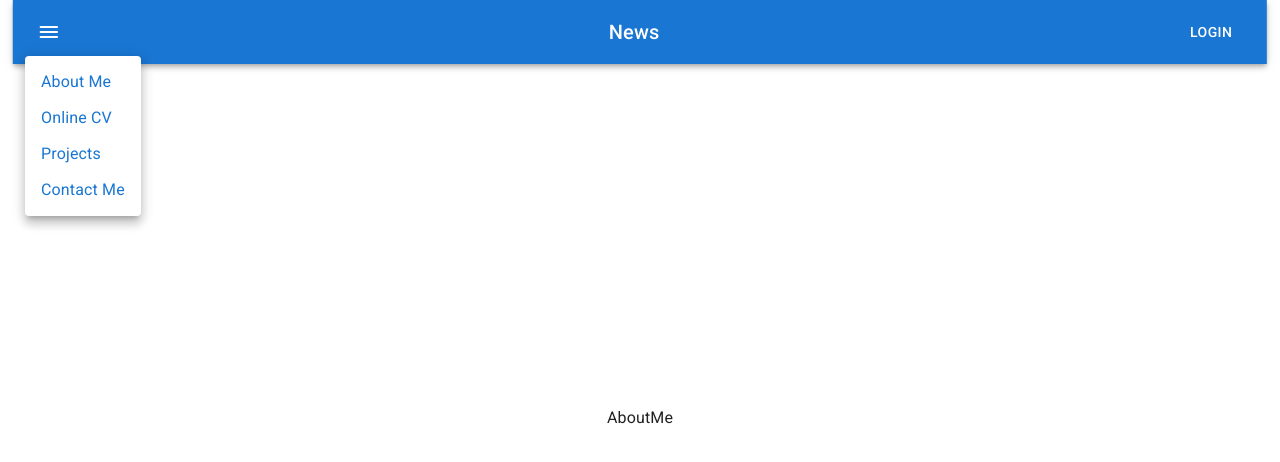
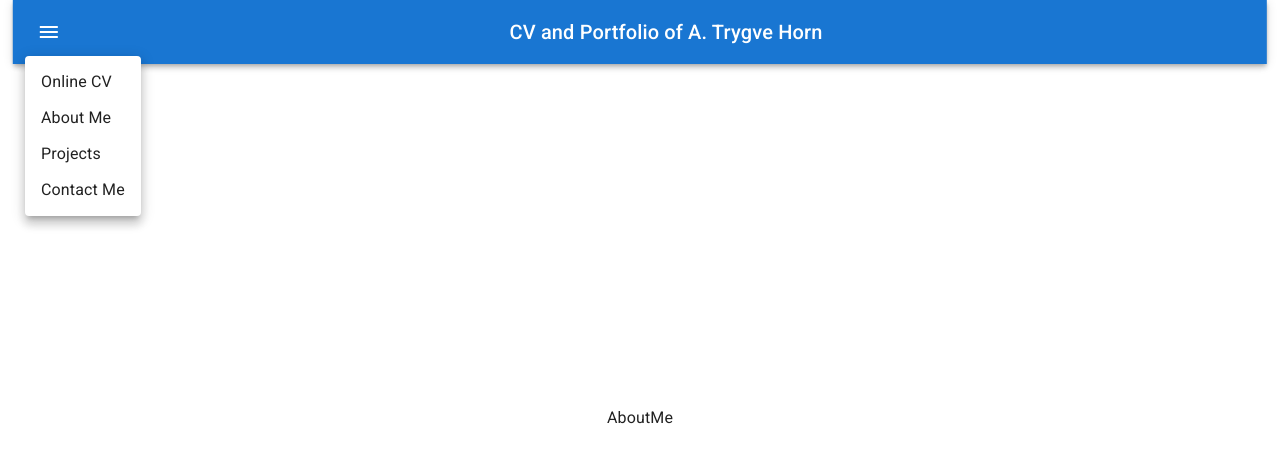
Before and after one commit to Thorn5/Trygve-Horn-Portfolio, a React (Vite) app: page / in a window 1280 px wide. Both pictures are taken after a click on the button "menu". Shown: the top 462 px of the page. Built offline with nearby package versions, Linux system fonts and the light colour scheme.

Commit message:
SnapShot

```diff
--- a/src/assets/PortFolioTheme.jsx
+++ b/src/assets/PortFolioTheme.jsx
@@ -5,9 +5,6 @@ export const HeaderBar = createTheme({
   components: { // fixes body text underrunning app-bar
     MuiToolbar: { styleOverrides: { dense: { height: 36, minHeight: 36 } } },
   },
-  // palette: {
-  //   mode: 'light',
-  // },
   // typography: {
   //   fontFamily: '"Red Hat Display", "Roboto", "Helvetica", "Arial", "sans-serif"',
   // },
--- a/src/components/BodyContent.jsx
+++ b/src/components/BodyContent.jsx
@@ -1,26 +1,15 @@
 // BodyContent.jsx (!BodyArea.jsx)
 import CssBaseline from "@mui/material/CssBaseline";
 import Box from "@mui/material/Box";
-import Container from "@mui/material/Container";
 import { AboutMe } from "./Pages/AboutMe";
 
 export const BodyContent = () => {
   return (
     <>
       <CssBaseline />
-      <Container
-      maxWidth="sm"
-      >
-        <Box
-          sx={{
-            height: "100vh",
-          }}
-        >
-          <>
-            <AboutMe />
-          </>
-        </Box>
-      </Container>
+      <Box sx={{ height: "100vh" }}>
+        <AboutMe />
+      </Box>
     </>
   );
 };
--- a/src/components/HeaderAppBar.jsx
+++ b/src/components/HeaderAppBar.jsx
@@ -1,123 +1,121 @@
+// // HeaderAppBar.jsx Obselete Version
+// import * as React from "react";
+// import MenuIcon from "@mui/icons-material/Menu";
+// import { AppBar, Toolbar, Button, IconButton, Typography, CssBaseline, Box, Menu, MenuItem, Link, } from "@mui/material";
+
+// const pages = ["About Me", "Online CV", "Projects", "Contact Me"];
+
+// const NavItem = ({ page, onClick }) => {
+//     return (
+//       <MenuItem key={page} onClick={() => {
+//         onClick();
+//         // Update the BodyContent component
+//         dispatch({ type: 'NAVIGATE_TO', page: page });
+//       }}>
+//         <Link
+//           to={"/" + page.replace(/\s/g, "").toLowerCase()}
+//           underline="hover"
+//           className="nav-link"
+//         >
+//           {page}
+//         </Link>
+//       </MenuItem>
+//     );
+//   };
+
+// export const HeaderAppBar = () => {
+//     const [anchorElNav, setAnchorElNav] = React.useState(null);
+//     const handleOpenNavMenu = (event) => {
+//         setAnchorElNav(event.currentTarget);
+//     };
+
+//     const handleCloseNavMenu = () => {
+//         setAnchorElNav(null);
+//     };
+
+//     return (
+//         <>
+//             <>
+//                 <CssBaseline />
+//                 <Box sx={{ flexGrow: 1 }}>
+//                     <AppBar position="fixed" sx={{ maxWidth: "98%", left: "50%", transform: "translateX(-50%)", top: "0px", }}>
+//                         <Toolbar>
+//                             <IconButton size="large" edge="start" color="inherit" aria-label="menu" onClick={handleOpenNavMenu} sx={{ mr: 2 }} >
+//                                 <MenuIcon />
+//                             </IconButton>
+// <Box >
+//     <Menu id="menu-appbar" anchorEl={anchorElNav} anchorOrigin={{ vertical: "bottom", horizontal: "left", }} keepMounted transformOrigin={{ vertical: "top", horizontal: "left", }} open={Boolean(anchorElNav)} onClose={handleCloseNavMenu} >
+//         {pages.map((page) => (
+//             <MenuItem key={page} onClick={handleCloseNavMenu}>
+//                 <Link
+//                     underline="hover" to={"/" + page.replace(/\s/g, "").toLowerCase()}>{page}</Link>
+//             </MenuItem>
+//         ))}
+//     </Menu>
+// </Box>
+//                             <Typography variant="h6" component="div" sx={{ flexGrow: 1 }}>
+//                                 News
+//                             </Typography>
+//                             <Button color="inherit">Login</Button>
+//                         </Toolbar>
+//                     </AppBar>
+//                     <Toolbar variant="dense" />
+//                 </Box>
+//             </>
+//         </>
+//     );
+// };
+
 // HeaderAppBar.jsx
 import * as React from "react";
+import AppBar from "@mui/material/AppBar";
+import Box from "@mui/material/Box";
+import Toolbar from "@mui/material/Toolbar";
+import Typography from "@mui/material/Typography";
+import Button from "@mui/material/Button";
+import IconButton from "@mui/material/IconButton";
 import MenuIcon from "@mui/icons-material/Menu";
-import { AppBar, Toolbar, Button, IconButton, Typography, CssBaseline, Box, Menu, MenuItem, Link, } from "@mui/material";
-import PropTypes from 'prop-types';
-import { Route, Routes, MemoryRouter, useLocation, } from 'react-router-dom';
-import { StaticRouter } from 'react-router-dom/server';
+import CssBaseline from "@mui/material/CssBaseline";
+import Menu from "@mui/material/Menu";
+import MenuItem from "@mui/material/MenuItem";
+import Container from "@mui/material/Container";
+import Avatar from "@mui/material/Avatar";
+import Tooltip from "@mui/material/Tooltip";
+import AdbIcon from "@mui/icons-material/Adb";
 
-const pages = ["About Me", "Online CV", "Projects", "Contact Me"];
-
-const NavItem = ({ page, onClick }) => {
-    return (
-      <MenuItem key={page} onClick={() => {
-        onClick();
-        // Update the BodyContent component
-        dispatch({ type: 'NAVIGATE_TO', page: page });
-      }}>
-        <Link
-          to={"/" + page.replace(/\s/g, "").toLowerCase()}
-          underline="hover"
-          className="nav-link"
-        >
-          {page}
-        </Link>
-      </MenuItem>
-    );
-  };
 
 export const HeaderAppBar = () => {
-    const [anchorElNav, setAnchorElNav] = React.useState(null);
-    const handleOpenNavMenu = (event) => {
-        setAnchorElNav(event.currentTarget);
+
+  const [anchorEl, setAnchorEl] = React.useState(null);
+  const open = Boolean(anchorEl);
+  const handleClick = (event) => {
+    setAnchorEl(event.currentTarget);
   };
-
-    const handleCloseNavMenu = () => {
-        setAnchorElNav(null);
+  const handleClose = () => {
+    setAnchorEl(null);
   };
 
   return (
     <>
-            <>
       <CssBaseline />
       <Box sx={{ flexGrow: 1 }}>
         <AppBar position="fixed" sx={{ maxWidth: "98%", left: "50%", transform: "translateX(-50%)", top: "0px", }}>
-                        <Toolbar>
-                            <IconButton size="large" edge="start" color="inherit" aria-label="menu" onClick={handleOpenNavMenu} sx={{ mr: 2 }} >
+          <Toolbar> <IconButton size="large" edge="start" color="inherit" aria-label="menu" onClick={handleClick} sx={{ mr: 2 }}>
             <MenuIcon />
           </IconButton>
-                            <Box >
-                                <Menu id="menu-appbar" anchorEl={anchorElNav} anchorOrigin={{ vertical: "bottom", horizontal: "left", }} keepMounted transformOrigin={{ vertical: "top", horizontal: "left", }} open={Boolean(anchorElNav)} onClose={handleCloseNavMenu} >
-                                    {pages.map((page) => (
-                                        <MenuItem key={page} onClick={handleCloseNavMenu}>
-                                            <Link
-                                                // href="#"
-                                                underline="hover" to={"/" + page.replace(/\s/g, "").toLowerCase()}>{page}</Link>
-                                        </MenuItem>
-                                    ))}
+            <Menu id="basic-menu" anchorEl={anchorEl} open={open} onClose={handleClose} MenuListProps={{ 'aria-labelledby': 'basic-button', }} >
+              <MenuItem sx={{ '&:hover': { textDecoration: 'underline' } }} onClick={handleClose}>Online CV</MenuItem>
+              <MenuItem sx={{ '&:hover': { textDecoration: 'underline' } }} onClick={handleClose}>About Me</MenuItem>
+              <MenuItem sx={{ '&:hover': { textDecoration: 'underline' } }} onClick={handleClose}>Projects</MenuItem>
+              <MenuItem sx={{ '&:hover': { textDecoration: 'underline' } }} onClick={handleClose}>Contact Me</MenuItem>
             </Menu>
-                            </Box>
             <Typography variant="h6" component="div" sx={{ flexGrow: 1 }}>
-                                News
+              CV and Portfolio of A. Trygve Horn
             </Typography>
-                            <Button color="inherit">Login</Button>
           </Toolbar>
         </AppBar>
         <Toolbar variant="dense" />
       </Box>
     </>
-        </>
   );
 };
-
-
-
-
-
-// import React from 'react';
-// import { Box, Menu, MenuItem } from '@mui/material';
-
-// const pages = ["About Me", "Online CV", "Projects", "Contact Me"];
-// const [anchorElNav, setAnchorElNav] = React.useState(null);
-
-// const handleOpenNavMenu = (event) => {
-//   setAnchorElNav(event.currentTarget);
-// };
-
-// const handleCloseNavMenu = () => {
-//   setAnchorElNav(null);
-// };
-
-// const NavItem = ({ page, onClick }) => {
-//   return (
-//     <MenuItem key={page} onClick={() => {
-//       onClick();
-//       // Update the BodyContent component
-//       dispatch({ type: 'NAVIGATE_TO', page: page });
-//     }}>
-//       <Link
-//         to={"/" + page.replace(/\s/g, "").toLowerCase()}
-//         underline="hover"
-//         className="nav-link"
-//       >
-//         {page}
-//       </Link>
-//     </MenuItem>
-//   );
-// };
-
-// function HeaderAppBar() {
-//   const handleMenuToggle = () => setAnchorElNav(!Boolean(anchorElNav));
-
-//   return (
-//     <Box >
-//       <Menu id="menu-appbar" anchorEl={anchorElNav} anchorOrigin={{ vertical: "bottom", horizontal: "left", }} keepMounted transformOrigin={{ vertical: "top", horizontal: "left", }} open={Boolean(anchorElNav)} onClose={handleCloseNavMenu} >
-//         {pages.map((page) => (
-//           <NavItem key={page} page={page} onClick={handleMenuToggle} />
-//         ))}
-//       </Menu>
-//     </Box>
-//   );
-// }
-
-// export default HeaderAppBar;
```
Lines whose indentation alone changed are shown as unchanged.
